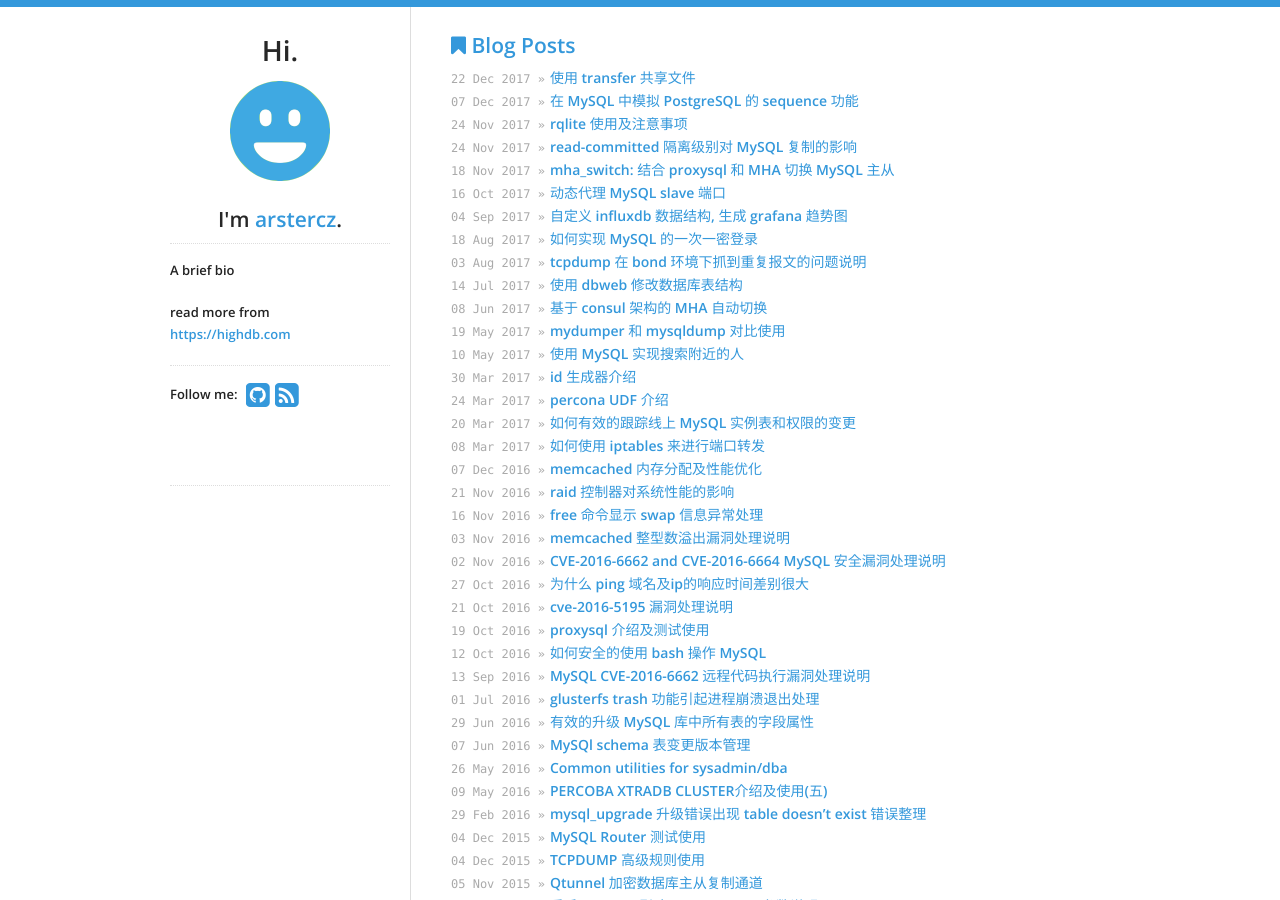
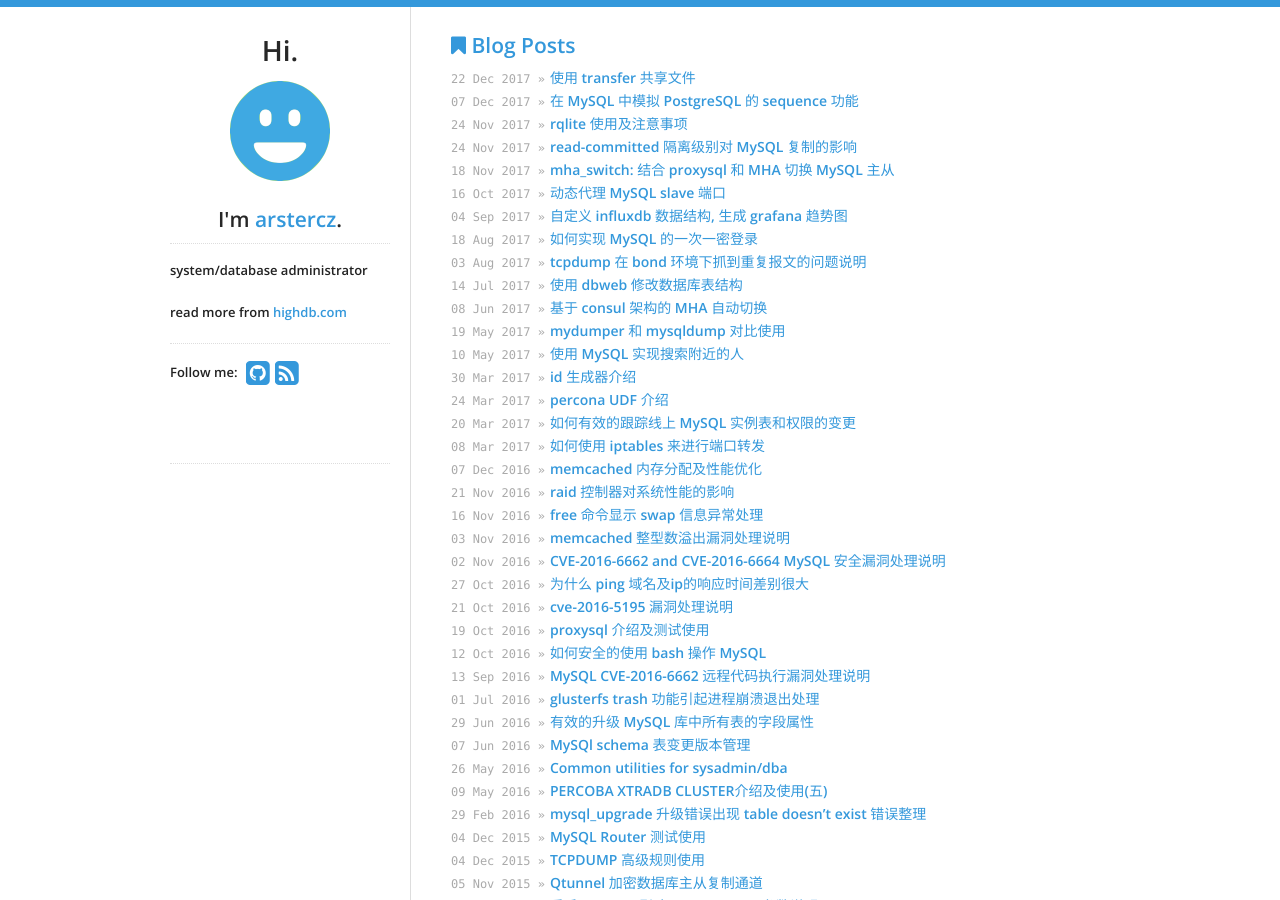
Before and after one commit to arstercz/arstercz.github.io, a Jekyll site: the page built from index.html, in a window 1280 px wide and 900 px high. Built offline with Jekyll 4.4.1, drawn with Linux system fonts in a browser that asks for light colours; nearby versions of some CDN libraries.

Commit message:
fix bio info

```diff
--- a/_includes/sidebar.html
+++ b/_includes/sidebar.html
@@ -9,9 +9,9 @@
   </a>
   <h2>I'm <a href="/">{{ site.data.theme.name }}</a>.</h2>
   <div id="bio">
-    <p>A brief bio</p>
+    <p>system/database administrator</p>
     <p>
-    read more from <a href="blog">https://highdb.com</a>
+    read more from <a href="https://highdb.com">highdb.com</a>
     </p>
   </div>
   <div id="social">
```
